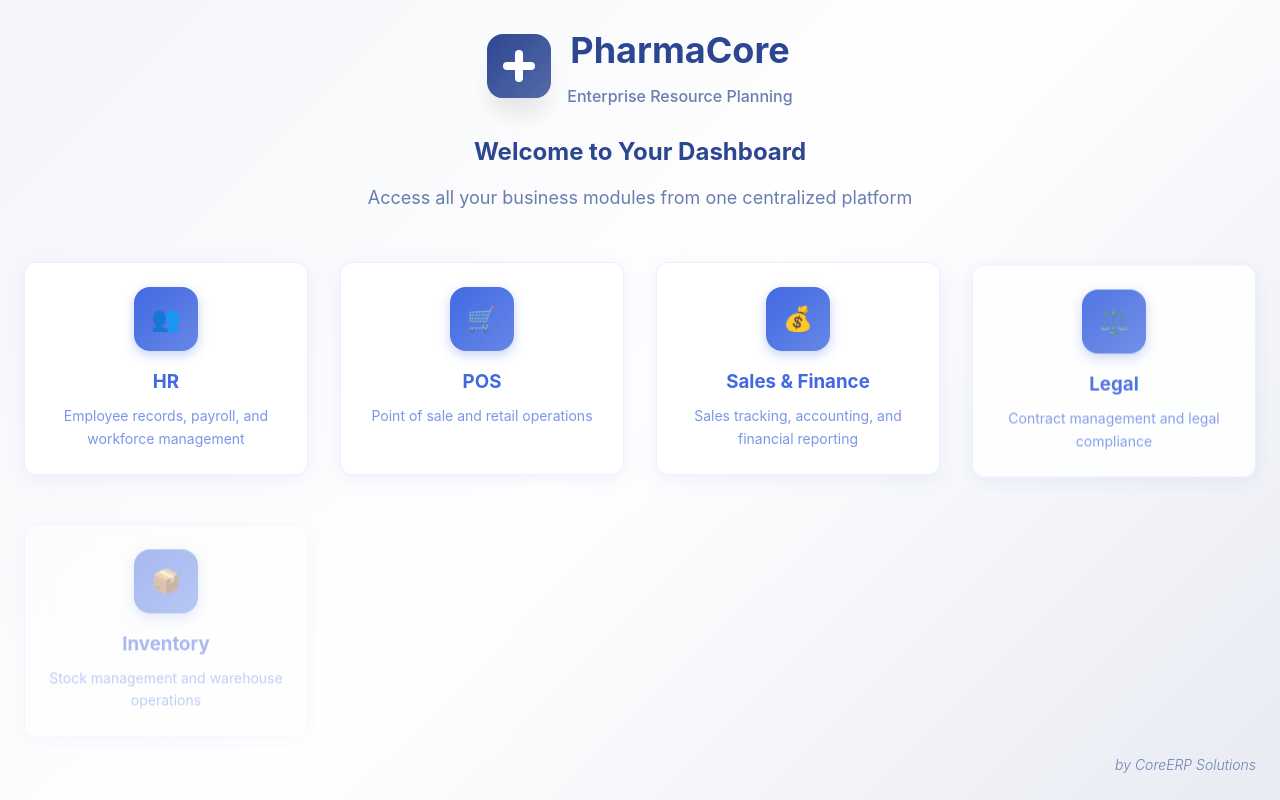
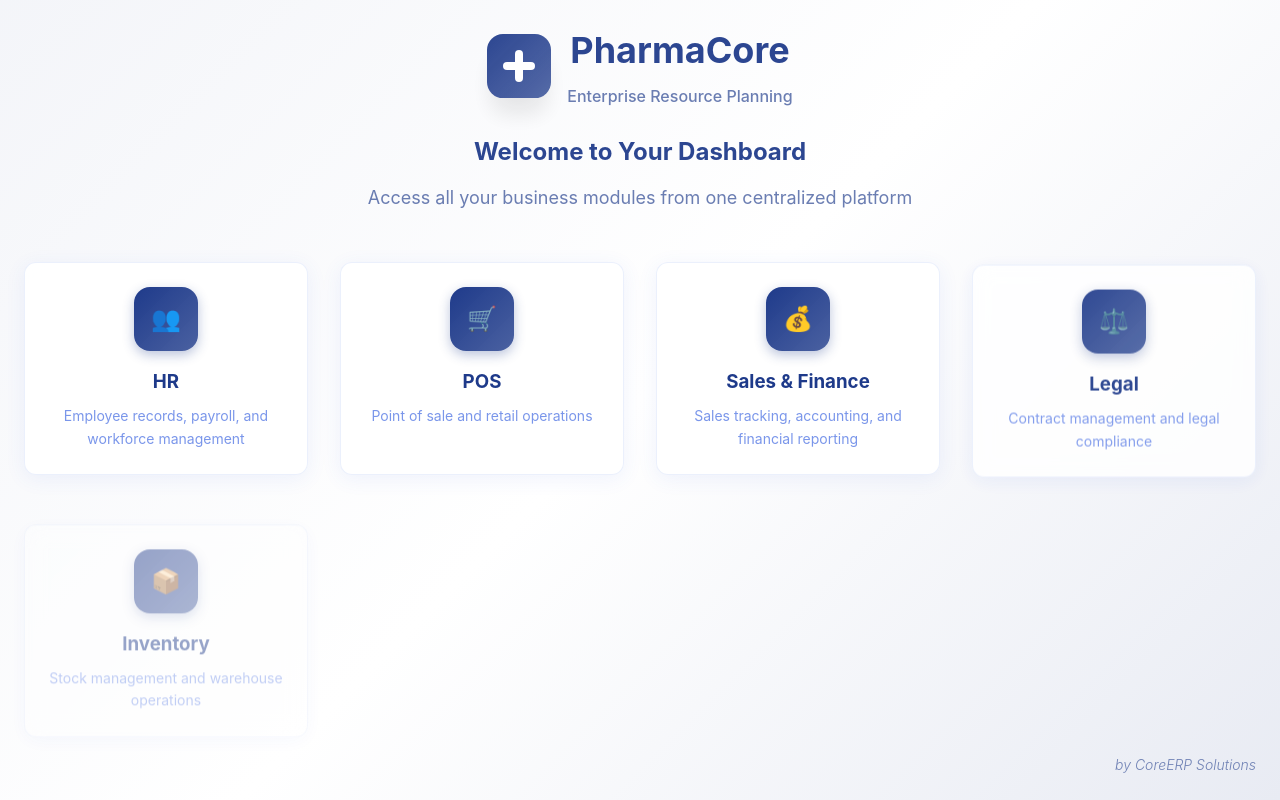
Before and after one commit to SeneshFitzroy/POWER_hackelite2.0, a React (Create React App) app: page / in a window 1280 px wide. Both pictures are taken after typing "name@example.com", "Sample123" into the empty fields and a click on the button "Sign In". Built offline with nearby package versions, Linux system fonts and the light colour scheme.

Commit message:
feat: Enhanced src/index.css,  - Detailed changes: diff --git a/src/index.css b/src/index.css index 3... at 19:32:14.44 Sun 09/07/2025

```diff
--- a/src/index.css
+++ b/src/index.css
@@ -787,7 +787,7 @@ body {
 
 .module-card:hover {
   transform: translateY(-0.5rem) scale(1.02);
-  box-shadow: 0 12px 40px rgba(65, 105, 225, 0.2);
+  box-shadow: 0 12px 40px rgba(30, 58, 138, 0.2);
   background: white;
 }
 
@@ -795,7 +795,7 @@ body {
   width: 4rem;
   height: 4rem;
   margin: 0 auto 1rem;
-  background: linear-gradient(135deg, #4169E1 0%, rgba(65, 105, 225, 0.8) 100%);
+  background: linear-gradient(135deg, #1e3a8a 0%, rgba(30, 58, 138, 0.8) 100%);
   border-radius: 1rem;
   display: flex;
   align-items: center;
@@ -803,7 +803,7 @@ body {
   color: white;
   font-size: 1.5rem;
   transition: transform 0.3s ease;
-  box-shadow: 0 4px 12px rgba(65, 105, 225, 0.3);
+  box-shadow: 0 4px 12px rgba(30, 58, 138, 0.3);
 }
 
 .module-card:hover .module-icon {
@@ -812,7 +812,7 @@ body {
 
 .module-title {
   font-weight: 700;
-  color: #4169E1;
+  color: #1e3a8a;
   margin-bottom: 0.5rem;
   transition: color 0.3s ease;
 }
```
